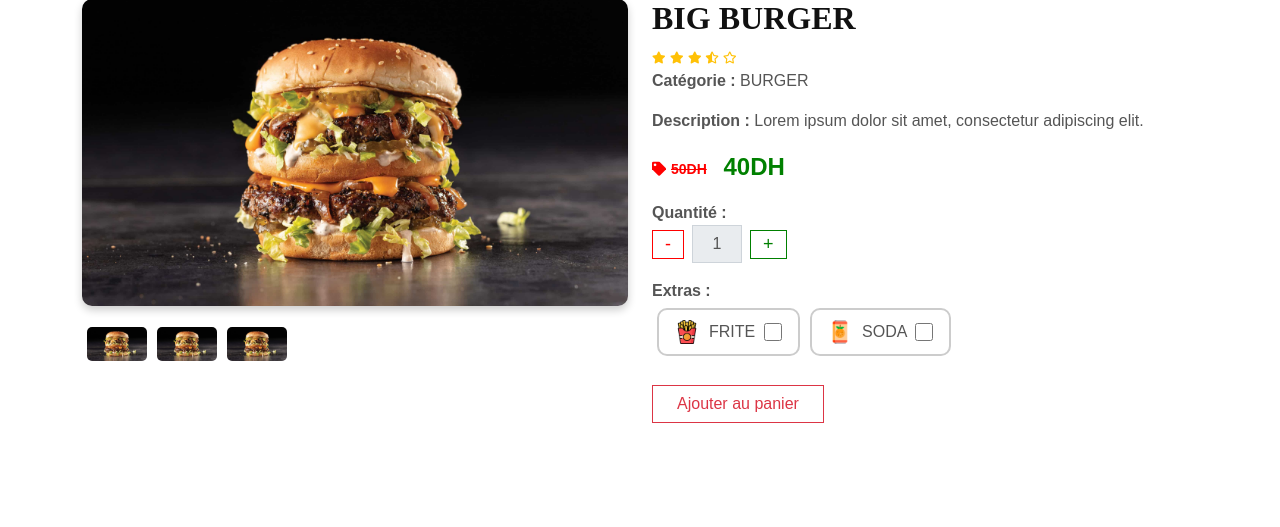
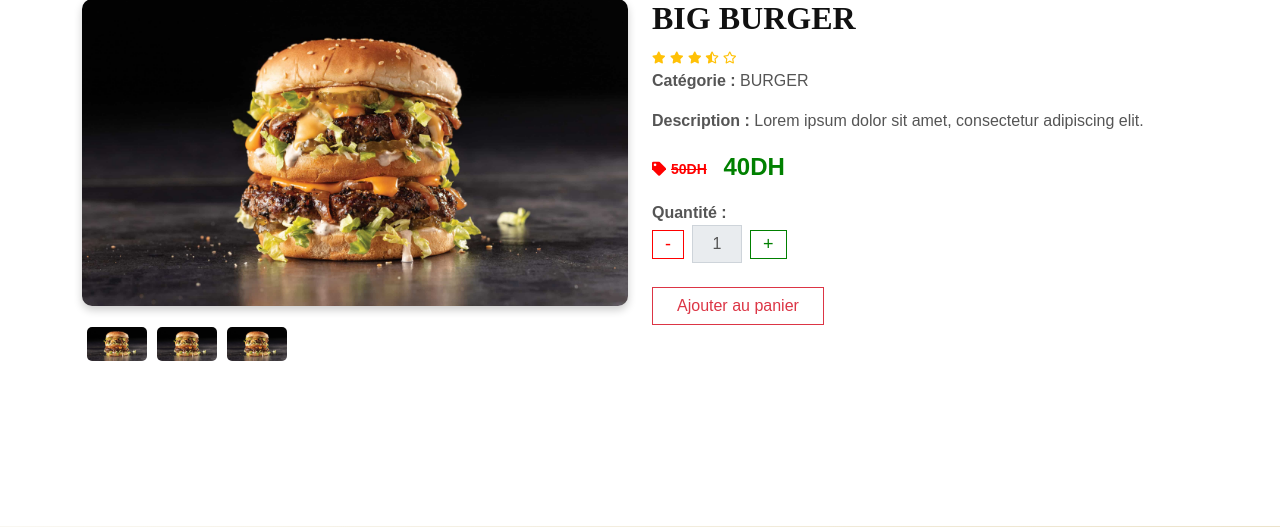
Before and after one commit to timsnaw/RestaurantEnLigne, a PHP site: page /index.php?url=detailsProduct in a window 1280 px wide. Shown: the part 121-648 px from the top of the page. Run offline with PHP 8.4, Linux system fonts and the light colour scheme; some libraries are stand-ins or nearby versions.

Commit message:
modification dans fichier detailsProduct.php

```diff
--- a/FastAndYum/view/detailsProduct.php
+++ b/FastAndYum/view/detailsProduct.php
@@ -82,19 +82,7 @@
 </div>
 
 
-              <div class="mb-3">
-    <strong>Extras :</strong>
-    <div class="d-flex">
-        <label class="option-extra">
-            <img src="/FastAndYumProject/FastAndYum/public/img/frites.png"> FRITE   &nbsp;
-             <input type="checkbox" name="extras[]" value="frite">
-        </label>
-        <label class="option-extra">
-            <img src="/FastAndYumProject/FastAndYum/public/img/soda.png"> SODA  &nbsp;
-           <input type="checkbox" name="extras[]" value="soda">
-        </label>
-    </div>
-</div>
+
 
 
                 <div class="mt-4 d-flex gap-3">
```
